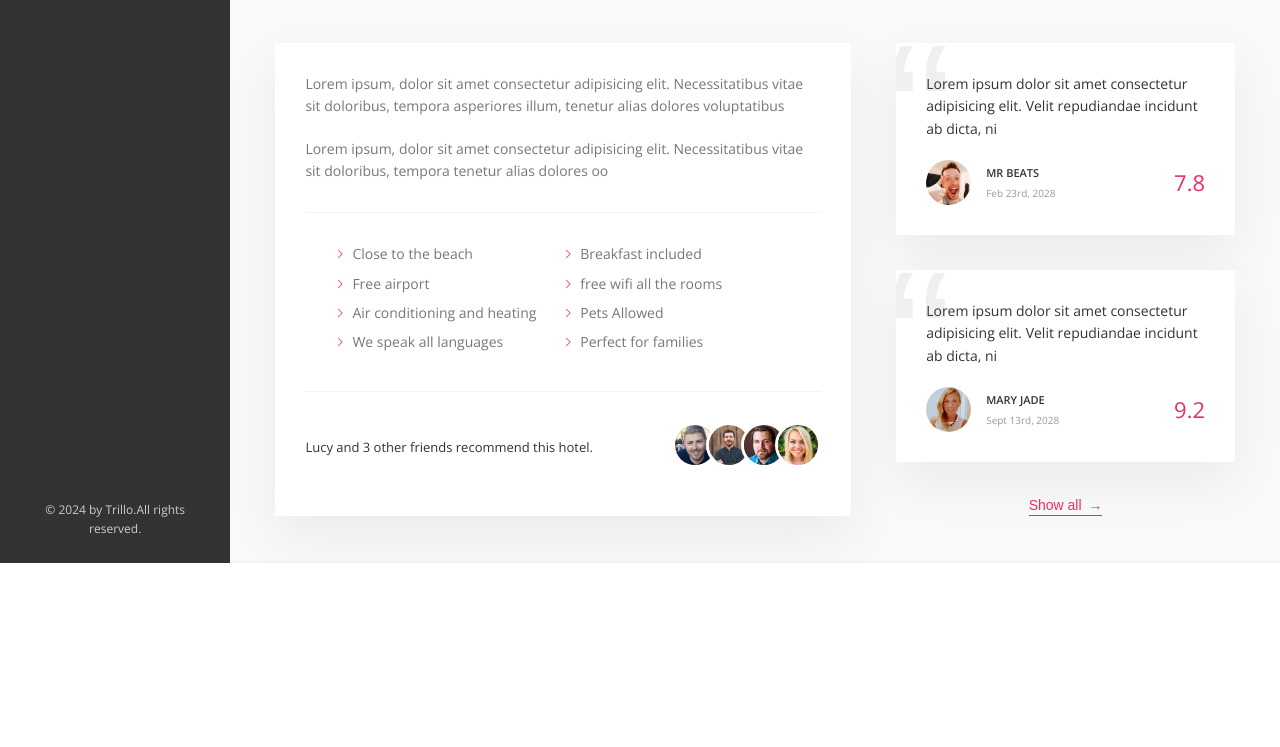
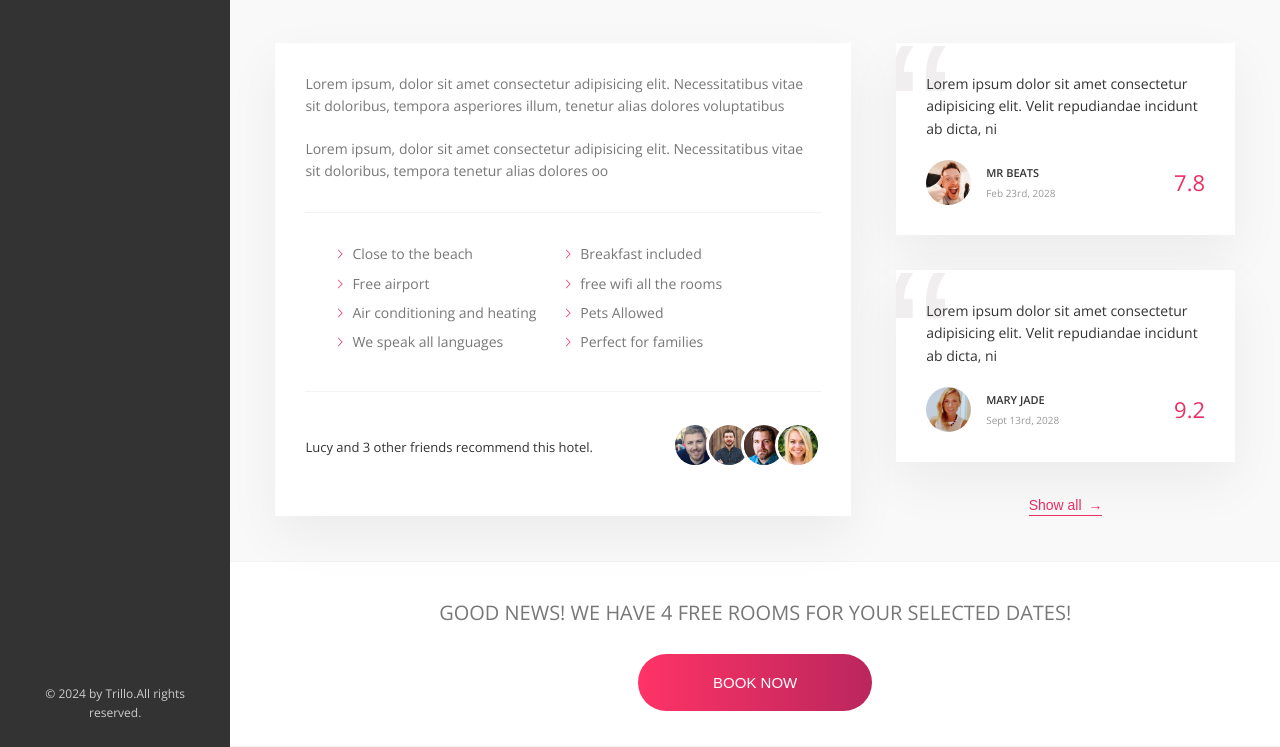
Before and after one commit to ib-inu/Trillo-scss, a website: page index.html in a window 1280 px wide. Shown: the part 546-1293 px from the top of the page. Before the commit the page ends 1109 px from the top, so only its background shows below. Drawn offline with nearby package versions, Linux system fonts and the light colour scheme.

Commit message:
Initial Commit

```diff
--- a/index.html
+++ b/index.html
@@ -250,6 +250,16 @@
               <button class="btn-inline">Show all <span>&rarr;</span></button>
             </div>
           </div>
+          <div class="cta">
+            <h2 class="cta__book-now">
+              Good News! we have 4 free rooms for your selected dates!
+            </h2>
+
+            <button class="btn">
+              <span class="btn__visible">Book now</span>
+              <span class="btn__invisible"> Only 4 rooms left </span>
+            </button>
+          </div>
         </main>
       </div>
     </div>
--- a/sass/_components.scss
+++ b/sass/_components.scss
@@ -437,3 +437,67 @@
         z-index: 1;
     }
 }
+
+
+.cta {
+    padding: 3.5rem 0;
+    text-align: center;
+
+    &__book-now {
+        font-size: 2rem;
+        font-weight: 300;
+        text-transform: uppercase;
+        margin-bottom: 2.5rem;
+
+    }
+}
+
+.btn {
+    font-size: 1.5rem;
+    font-weight: 300;
+    text-transform: uppercase;
+    border-radius: 100px;
+    border: none;
+    background-image: linear-gradient(to right, var(--color-primary-light), var(--color-primary-dark));
+    color: #fff;
+    position: relative;
+    overflow: hidden;
+    cursor: pointer;
+
+    &>* {
+        display: inline-block;
+        height: 100%;
+        width: 100%;
+        transition: all .2s;
+    }
+
+    &__visible {
+        padding: 2rem 7.5rem;
+
+    }
+
+    &__invisible {
+        position: absolute;
+        padding: 2rem 0;
+        left: 0;
+        top: -100%;
+    }
+
+    &:hover {
+        background-image: linear-gradient(to left, var(--color-primary-light), var(--color-primary-dark));
+
+    }
+
+    &:hover &__visible {
+        transform: translateY(100%);
+    }
+
+    &:hover &__invisible {
+        top: 0;
+    }
+
+    &:focus {
+        outline: none;
+        animation: pulsate 1s infinite;
+    }
+}
```
Also changed, not shown: css/style.css, 1 other file.
